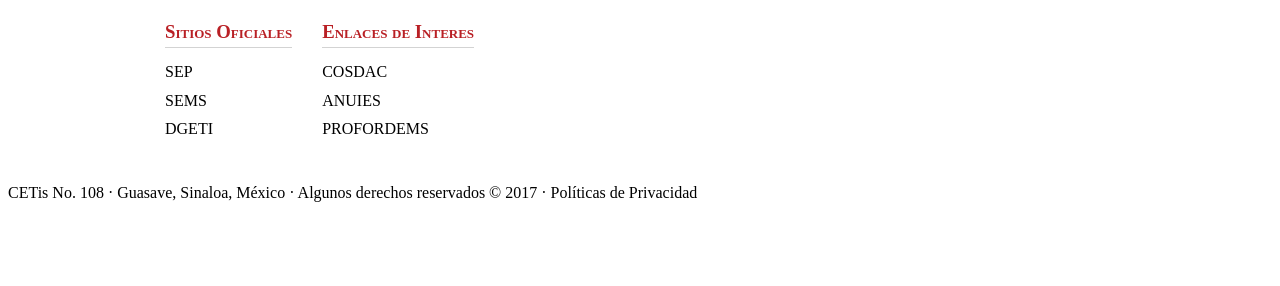
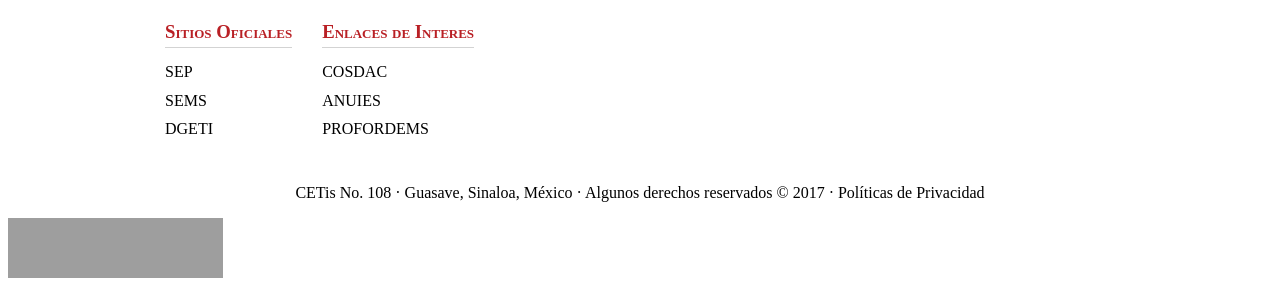
Before and after one commit to dgeti-cetis108/2016-2-recursamiento-webapps-albertoulises, a PHP site: page /index_.html in a window 1280 px wide. Shown: the part 1915-2201 px from the top of the page. Before the commit the page ends 2117 px from the top, so only its background shows below. Run offline with PHP 8.4, Linux system fonts and the light colour scheme; grey boxes are pictures that could not be loaded.

Commit message:
STYLES Y MAS
solo agrege unas cosas a los styles ya no puede hacer mas profe no se como funciona el after y before me falto

```diff
--- a/css/styles.css
+++ b/css/styles.css
@@ -157,3 +157,27 @@ body h1, h2, h3, h4, figure {
     line-height: 1.8em;
 }
 #enlaces { margin-bottom: 40px;}
+#foter-image{
+    background-image: url('../imagenes/sems_footer');
+     background-repeat: no-repeat;
+    display: block;
+    height: 60px;
+    width: 215px;
+}
+#parrafo{
+    text-align: center;
+}
+.container #foter-image::before, .container #foter-image::after{
+    background-image: url('../imagenes/notas/linea_doble') repeat-x;
+    content: "";
+    display: block;
+    position: absolute;
+    height: 4px;
+    width: 370px;
+    bottom: 28px;
+
+}
+::before, ::after{
+    box-sizing: border-box;
+
+}
--- a/index_.html
+++ b/index_.html
@@ -182,8 +182,15 @@
     <!--fin:principal-->
     <footer>
         <div class="conteiner">
-            <p>CETis No. 108 · Guasave, Sinaloa, México · Algunos derechos reservados © 2017 ·
+            <p id="parrafo">CETis No. 108 · Guasave, Sinaloa, México · Algunos derechos reservados © 2017 ·
                 Políticas de Privacidad</p>
+                <div class="conteiner">
+                    <a href="#" id="foter-image">
+
+
+                    </a>
+
+                     </div>
 
         </div>
     </footer>
```
Also changed, not shown: imagenes/notas/linea_doble.gif (added), imagenes/sems_footer.png (added).
